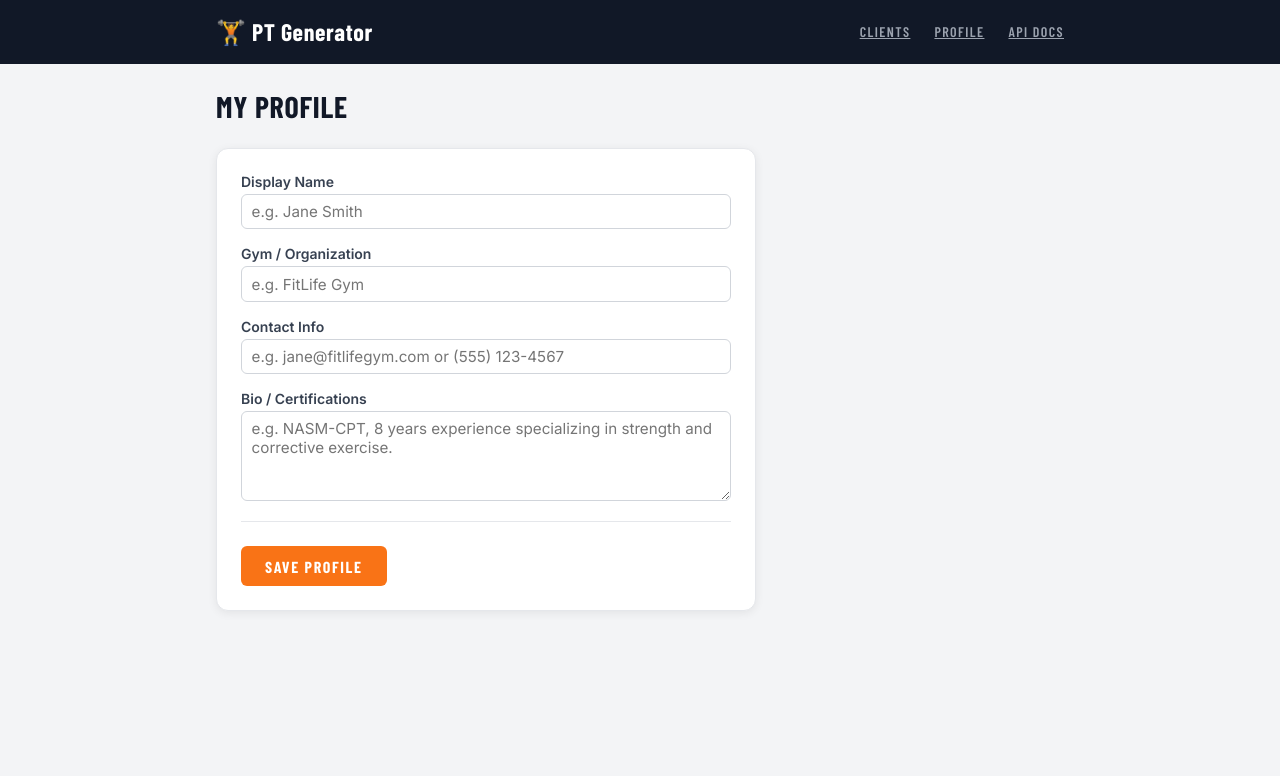
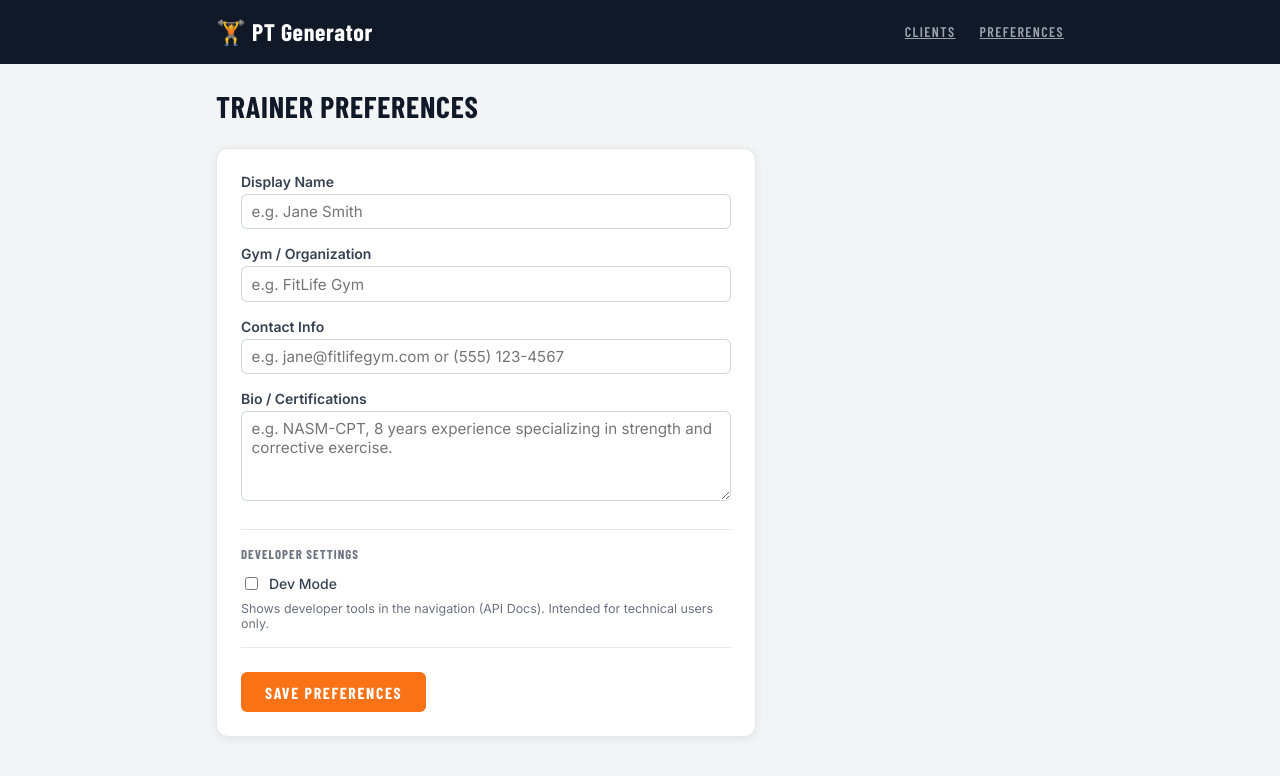
Before and after one commit to mhowelltx/pt-generator, a FastAPI app: template app/web/templates/trainer_profile.html in a window 1280 px wide. Shown: the top 776 px of the page. Run offline with FastAPI, Linux system fonts and the light colour scheme; the template is opened without the code that fills it, so the values that code supplies are empty; some libraries are stand-ins or nearby versions.

Commit message:
Make client list the default home; add Trainer Preferences + Dev Mode
- GET / now redirects to /clients; session creation form moved to
  GET /session/new (accepts same ?client= and ?suggested_focus= params)
- All template links updated: client_detail.html, progress_summary.html,
  result.html now point to /session/new instead of /
- auth_callback redirects to /clients after login (previously /)
  and injects dev_mode from trainer profile into the session dict
- Profile page renamed to Preferences (nav label, page title, save button)
- trainer_profile.html adds a Developer Settings section with a Dev Mode
  checkbox; POST /profile saves dev_mode to JSON and patches the session
- base.html: API Docs nav link is only rendered when user.dev_mode is true

https://claude.ai/code/session_01X7aZcJqSXNpNKuEahz4ujs

```diff
--- a/app/web/auth.py
+++ b/app/web/auth.py
@@ -13,6 +13,7 @@ from starlette.responses import RedirectResponse
 
 from app import config
 from app import demo_seed as _demo_seed
+from app import storage
 
 _DEMO_EMAIL: str = os.environ.get("DEMO_EMAIL", "").lower().strip()
 
@@ -77,10 +78,12 @@ async def auth_callback(request: Request):
     user_info = token.get("userinfo")
     user_id: str = user_info["sub"]
     email: str = user_info["email"]
+    trainer = storage.load_trainer_profile(user_id)
     request.session["user"] = {
         "id": user_id,
         "email": email,
         "name": user_info.get("name", ""),
+        "dev_mode": trainer.get("dev_mode", False),
     }
     # Auto-seed demo data on first login for the designated demo account.
     # If seeding actually populates clients, redirect to /clients so the
@@ -88,7 +91,7 @@ async def auth_callback(request: Request):
     if _DEMO_EMAIL and email.lower() == _DEMO_EMAIL:
         if _demo_seed.seed_demo_data(user_id) > 0:
             return RedirectResponse(url="/clients", status_code=302)
-    return RedirectResponse(url="/", status_code=302)
+    return RedirectResponse(url="/clients", status_code=302)
 
 
 @router.get("/auth/logout")
--- a/app/web/templates/base.html
+++ b/app/web/templates/base.html
@@ -215,12 +215,14 @@
         {% endif %}
 
         {% if request.url.path == '/profile' %}
-        <a href="/profile" class="font-display font-bold text-sm uppercase tracking-widest text-orange-400">Profile</a>
+        <a href="/profile" class="font-display font-bold text-sm uppercase tracking-widest text-orange-400">Preferences</a>
         {% else %}
-        <a href="/profile" class="font-display text-sm uppercase tracking-widest text-gray-400 hover:text-white transition-colors duration-150">Profile</a>
+        <a href="/profile" class="font-display text-sm uppercase tracking-widest text-gray-400 hover:text-white transition-colors duration-150">Preferences</a>
         {% endif %}
 
+        {% if user and user.dev_mode %}
         <a href="/docs" target="_blank" class="font-display text-sm uppercase tracking-widest text-gray-400 hover:text-white transition-colors duration-150">API Docs</a>
+        {% endif %}
 
         {% if user %}
         <span class="text-gray-400 text-sm hidden sm:inline">{{ user.email }}</span>
--- a/app/web/templates/client_detail.html
+++ b/app/web/templates/client_detail.html
@@ -8,7 +8,7 @@
 </div>
 
 <div class="action-bar" style="margin-top:0;padding-top:0;border-top:none;margin-bottom:1.5rem;flex-wrap:wrap">
-  <a href="/?client={{ profile.client_name }}" id="gen-link" class="btn font-display font-bold uppercase tracking-widest" style="text-decoration:none;display:inline-block">&#9654; Generate New Session</a>
+  <a href="/session/new?client={{ profile.client_name }}" id="gen-link" class="btn font-display font-bold uppercase tracking-widest" style="text-decoration:none;display:inline-block">&#9654; Generate New Session</a>
   <button id="suggest-btn" class="btn-secondary" onclick="suggestFocus()">&#10024; Suggest Focus</button>
   <a href="/clients/{{ slug }}/goals" class="btn-secondary">&#127919; Goals</a>
   <a href="/clients/{{ slug }}/charts" class="btn-secondary">&#128200; Charts</a>
@@ -220,7 +220,7 @@ async function suggestFocus() {
     url.searchParams.set('client', '{{ profile.client_name }}');
     genLink.href = url.toString() + '#focus=' + encodeURIComponent(data.focus);
     // Navigate to form with focus pre-filled via URL fragment (handled server-side via ?client=)
-    window.location.href = '/?client={{ profile.client_name | urlencode }}&suggested_focus=' + encodeURIComponent(data.focus);
+    window.location.href = '/session/new?client={{ profile.client_name | urlencode }}&suggested_focus=' + encodeURIComponent(data.focus);
   } catch {
     btn.textContent = '&#10024; Suggest Focus';
     btn.disabled = false;
--- a/app/web/templates/progress_summary.html
+++ b/app/web/templates/progress_summary.html
@@ -18,7 +18,7 @@
 
 <div class="action-bar">
   <a href="/clients/{{ slug }}" class="btn-secondary">Back to Client</a>
-  <a href="/?client={{ profile.client_name }}" class="btn font-display font-bold uppercase tracking-widest" style="text-decoration:none;display:inline-block">&#9654; Generate New Session</a>
+  <a href="/session/new?client={{ profile.client_name }}" class="btn font-display font-bold uppercase tracking-widest" style="text-decoration:none;display:inline-block">&#9654; Generate New Session</a>
 </div>
 
 {% endblock %}
--- a/app/web/templates/result.html
+++ b/app/web/templates/result.html
@@ -185,7 +185,7 @@
 {# ── Action bar ─────────────────────────────────────────────────── #}
 <div class="action-bar">
   {% if back_url and client_slug %}
-  <a href="/?client={{ plan.meta.client_name | urlencode }}&suggested_focus={{ plan.meta.focus | urlencode }}"
+  <a href="/session/new?client={{ plan.meta.client_name | urlencode }}&suggested_focus={{ plan.meta.focus | urlencode }}"
      class="btn font-display font-bold uppercase tracking-widest" style="text-decoration:none;display:inline-block">
     &#9654; Run Again
   </a>
@@ -195,7 +195,7 @@
   {% endif %}
   <a href="{{ back_url }}" class="btn-secondary">← Back to Client</a>
   {% else %}
-  <a href="/" class="btn font-display font-bold uppercase tracking-widest">&#9654; Generate Another</a>
+  <a href="/session/new" class="btn font-display font-bold uppercase tracking-widest">&#9654; Generate Another</a>
   {% endif %}
   <button onclick="window.print()" class="btn-secondary">Print</button>
 </div>
--- a/app/web/templates/trainer_profile.html
+++ b/app/web/templates/trainer_profile.html
@@ -1,16 +1,16 @@
 {% extends "base.html" %}
-{% block title %}My Profile · PT Generator{% endblock %}
+{% block title %}Preferences · PT Generator{% endblock %}
 
 {% block content %}
 
 <div class="mb-6">
-  <h2 class="font-display font-bold text-3xl uppercase tracking-wide text-gray-900">My Profile</h2>
+  <h2 class="font-display font-bold text-3xl uppercase tracking-wide text-gray-900">Trainer Preferences</h2>
   <p class="text-gray-500 mt-1">{{ user.email }}</p>
 </div>
 
 {% if saved %}
 <div class="alert" style="background:#f0fdf4;border:1px solid #86efac;color:#166534;margin-bottom:1rem;padding:0.75rem 1rem;border-radius:8px">
-  Profile saved.
+  Preferences saved.
 </div>
 {% endif %}
 
@@ -44,8 +44,18 @@
                 placeholder="e.g. NASM-CPT, 8 years experience specializing in strength and corrective exercise.">{{ trainer.bio or '' }}</textarea>
     </div>
 
+    <div class="field" style="margin-top:1.5rem;padding-top:1rem;border-top:1px solid #e5e7eb">
+      <p style="font-family:'Barlow Condensed',sans-serif;font-size:0.8rem;font-weight:700;text-transform:uppercase;letter-spacing:0.08em;color:#6b7280;margin:0 0 0.75rem">Developer Settings</p>
+      <div class="checkbox-row">
+        <input type="checkbox" id="dev_mode" name="dev_mode" value="on"
+               {% if trainer.dev_mode %}checked{% endif %}>
+        <label for="dev_mode" style="font-weight:500;margin:0">Dev Mode</label>
+      </div>
+      <p class="hint">Shows developer tools in the navigation (API Docs). Intended for technical users only.</p>
+    </div>
+
     <div class="action-bar" style="margin-top:1rem;padding-top:1rem;border-top:1px solid #e5e7eb">
-      <button type="submit" class="btn font-display font-bold uppercase tracking-widest">Save Profile</button>
+      <button type="submit" class="btn font-display font-bold uppercase tracking-widest">Save Preferences</button>
     </div>
 
   </form>
```
Also changed, not shown: app/web/routes.py (+12 -0 lines).
